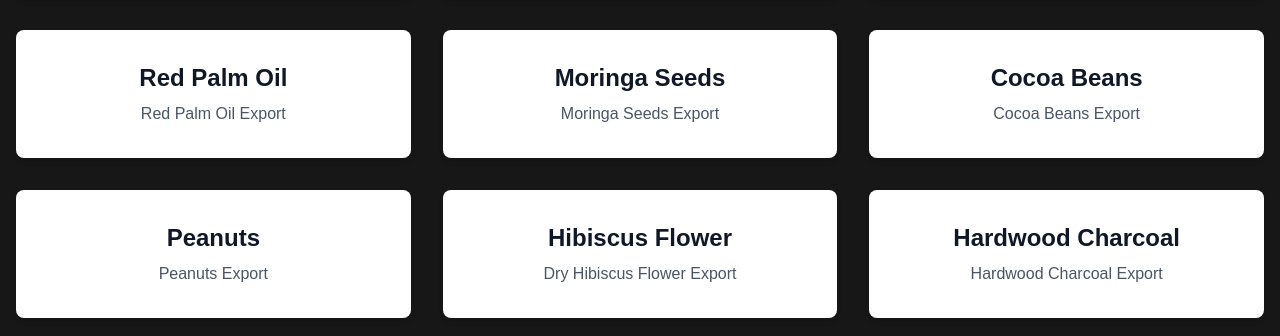
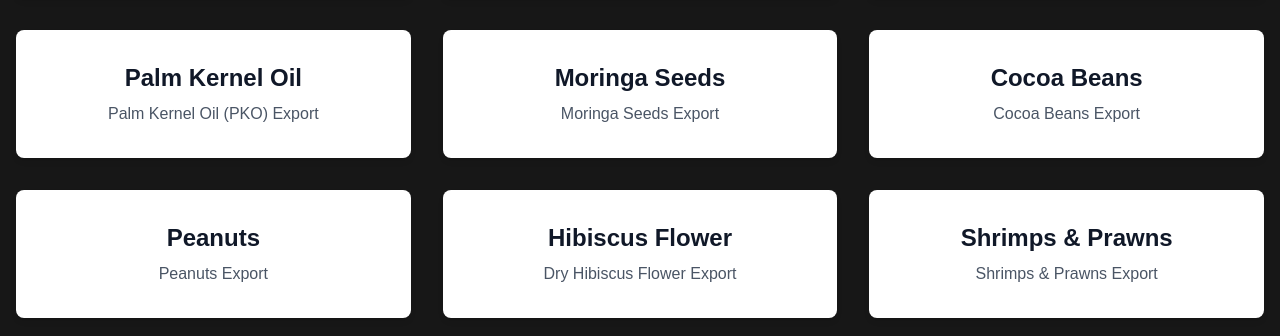
Before and after one commit to Maverickj8/Kadi-C, a Next.js app: page / in a window 1280 px wide. Shown: the part 2370-2706 px from the top of the page. Built offline with nearby package versions, Linux system fonts and the light colour scheme.

Commit message:
products

```diff
--- a/app/page.js
+++ b/app/page.js
@@ -19,7 +19,7 @@ export default function Home() {
   const handleProductClick = (product) => {
     // 3. Navigate to a dynamic route using the product ID
     // This assumes you have a folder structure like: app/product/[id]/page.js
-    router.push(`/product/[id]/page.jsx`);
+    router.push(`/products`);
   };
 
   return (
--- a/component/WhatWeDoSection.jsx
+++ b/component/WhatWeDoSection.jsx
@@ -4,171 +4,180 @@ import ProductsApp from "./ProductsApp";
 
 // Product data
 export const products = [
-
-     {
-    id: 'sesame-seeds',
-    title: 'Sesame Seeds',
-    subtitle: 'Sesame Seeds Export',
-    detailTitle: 'Hulled & Unhulled White & Black Sesame Seeds Supply & Export From Nigeria',
-    detailSubtitle: 'We are hulled and unhulled white & black sesame seeds exporters in Nigeria',
-    description: 'We are White & Black Sesame Seeds Exporters in Nigeria and can supply and export Sesame Seeds to Sesame Seeds buyers in Japan, China, India, Turkey, and much more places around the world.',
-    additionalInfo: 'Whether you want to purchase White and/or Black Sesame Seeds and have it shipped to any port around the world, our world-class team is built to help you close fast, safe, and profitable transactions on time, every time!',
-    exportInfo: 'We are Sesame Seeds exporters in Nigeria and can supply and export Sesame Seeds to Sesame Seeds buyers in many countries like Japan, India, China, Turkey, Vietnam and much more around the world.',
+  {
+    id: "sesame-seeds",
+    title: "Sesame Seeds",
+    subtitle: "Sesame Seeds Export",
+    detailTitle:
+      "Hulled & Unhulled White & Black Sesame Seeds Supply & Export From Nigeria",
+    detailSubtitle:
+      "We are hulled and unhulled white & black sesame seeds exporters in Nigeria",
+    description:
+      "We are White & Black Sesame Seeds Exporters in Nigeria and can supply and export Sesame Seeds to Sesame Seeds buyers in Japan, China, India, Turkey, and much more places around the world.",
+    additionalInfo:
+      "Whether you want to purchase White and/or Black Sesame Seeds and have it shipped to any port around the world, our world-class team is built to help you close fast, safe, and profitable transactions on time, every time!",
+    exportInfo:
+      "We are Sesame Seeds exporters in Nigeria and can supply and export Sesame Seeds to Sesame Seeds buyers in many countries like Japan, India, China, Turkey, Vietnam and much more around the world.",
     specifications: {
-      origin: 'Nigeria',
-      type: 'Unhulled Natural White and/or Black Sesame Seeds',
-      price: 'Negotiable per kg/Ton',
-      trialOrder: '19 Metric Tonnes (One 20 ft Container Load)',
-      tradeProcess: 'FOB/CFR',
-      paymentMethod: '100% irrevocable L/C at Sight',
+      origin: "Nigeria",
+      type: "Unhulled Natural White and/or Black Sesame Seeds",
+      price: "Negotiable per kg/Ton",
+      trialOrder: "19 Metric Tonnes (One 20 ft Container Load)",
+      tradeProcess: "FOB/CFR",
+      paymentMethod: "100% irrevocable L/C at Sight",
       packaging: '50 kg bags loaded in container 20" FCL',
-      shippingTime: '15 to 25 days after confirmation of L/C',
-      purity: 'Minimum of 98%'
-    }
+      shippingTime: "15 to 25 days after confirmation of L/C",
+      purity: "Minimum of 98%",
+    },
   },
   {
-    id: 'ginger',
-    title: 'Ginger',
-    subtitle: 'Ginger Export',
-    detailTitle: 'Fresh Ginger Supply & Export From Nigeria',
-    detailSubtitle: 'We are premium ginger exporters in Nigeria',
-    description: 'We supply high-quality fresh ginger to international markets. Ginger is a fragrant, spicy root (technically a rhizome) from the plant Zingiber officinale. It has been used for thousands of years across Asia, Africa, and the Middle East for cooking, healing, and wellness rituals. Its distinct warm, zesty aroma and sharp flavor make it a powerful ingredient in both food and natural medicine.',
+    id: "ginger",
+    title: "Ginger",
+    subtitle: "Ginger Export",
+    detailTitle: "Fresh Ginger Supply & Export From Nigeria",
+    detailSubtitle: "We are premium ginger exporters in Nigeria",
+    description:
+      "We supply high-quality fresh ginger to international markets.",
     specifications: {
-      origin: 'Nigeria',
-      type: 'Fresh Ginger Root',
-      price: 'Negotiable per kg/Ton'
-    }
+      origin: "Nigeria",
+      type: "Fresh Ginger Root",
+      price: "Negotiable per kg/Ton",
+    },
   },
   {
-    id: 'shea-butter',
-    title: 'Shea Butter & Oil',
-    subtitle: 'Shea Butter & Oil Export',
-    detailTitle: 'Premium Shea Butter & Oil Supply & Export From Nigeria',
-    detailSubtitle: 'We are quality shea butter and oil exporters in Nigeria',
-    description: 'We supply premium quality shea butter and oil to global markets. Shea butter is a rich, creamy natural fat extracted from the nuts of the shea tree (Vitellaria paradoxa), which grows mainly in West and Central Africa. It has been treasured for centuries as a skin-healing, moisturizing, and protective ingredient—often called “women’s gold” because many rural women rely on shea processing for their livelihood.',
+    id: "shea-butter",
+    title: "Shea Butter & Oil",
+    subtitle: "Shea Butter & Oil Export",
+    detailTitle: "Premium Shea Butter & Oil Supply & Export From Nigeria",
+    detailSubtitle: "We are quality shea butter and oil exporters in Nigeria",
+    description:
+      "We supply premium quality shea butter and oil to global markets.",
     specifications: {
-      origin: 'Nigeria',
-      type: 'Raw and Refined Shea Butter & Oil',
-      price: 'Negotiable per kg/Ton'
-    }
+      origin: "Nigeria",
+      type: "Raw and Refined Shea Butter & Oil",
+      price: "Negotiable per kg/Ton",
+    },
   },
   {
-    id: 'cashew-nuts',
-    title: 'Cashew Nuts',
-    subtitle: 'Cashew Nuts Export',
-    detailTitle: 'Premium Cashew Nuts Supply & Export From Nigeria',
-    detailSubtitle: 'We are quality cashew nuts exporters in Nigeria',
-    description: 'We supply premium cashew nuts to international buyers. Cashew nuts are creamy, kidney-shaped seeds that come from the cashew tree (Anacardium occidentale), a tropical evergreen native to Brazil but now widely grown in West Africa, India, and Southeast Asia. They are loved worldwide for their rich, buttery taste and their versatility in both snacks and cooking.',
+    id: "cashew-nuts",
+    title: "Cashew Nuts",
+    subtitle: "Cashew Nuts Export",
+    detailTitle: "Premium Cashew Nuts Supply & Export From Nigeria",
+    detailSubtitle: "We are quality cashew nuts exporters in Nigeria",
+    description: "We supply premium cashew nuts to international buyers.",
     specifications: {
-      origin: 'Nigeria',
-      type: 'Raw Cashew Nuts',
-      price: 'Negotiable per kg/Ton'
-    }
+      origin: "Nigeria",
+      type: "Raw Cashew Nuts",
+      price: "Negotiable per kg/Ton",
+    },
   },
   {
-    id: 'tiger-nuts',
-    title: 'Tiger Nuts',
-    subtitle: 'Tiger Nuts Export',
-    detailTitle: 'Tiger Nuts Supply & Export From Nigeria',
-    detailSubtitle: 'We are tiger nuts exporters in Nigeria',
-    description: 'We supply quality tiger nuts to global markets.',
+    id: "tiger-nuts",
+    title: "Tiger Nuts",
+    subtitle: "Tiger Nuts Export",
+    detailTitle: "Tiger Nuts Supply & Export From Nigeria",
+    detailSubtitle: "We are tiger nuts exporters in Nigeria",
+    description: "We supply quality tiger nuts to global markets.",
     specifications: {
-      origin: 'Nigeria',
-      type: 'Dried Tiger Nuts',
-      price: 'Negotiable per kg/Ton'
-    }
+      origin: "Nigeria",
+      type: "Dried Tiger Nuts",
+      price: "Negotiable per kg/Ton",
+    },
   },
   {
-    id: 'soybeans',
-    title: 'Soybeans',
-    subtitle: 'Soybeans Export',
-    detailTitle: 'Soybeans Supply & Export From Nigeria',
-    detailSubtitle: 'We are soybeans exporters in Nigeria',
-    description: 'We supply quality soybeans for various industrial uses.',
+    id: "soybeans",
+    title: "Soybeans",
+    subtitle: "Soybeans Export",
+    detailTitle: "Soybeans Supply & Export From Nigeria",
+    detailSubtitle: "We are soybeans exporters in Nigeria",
+    description: "We supply quality soybeans for various industrial uses.",
     specifications: {
-      origin: 'Nigeria',
-      type: 'Dried Soybeans',
-      price: 'Negotiable per kg/Ton'
-    }
+      origin: "Nigeria",
+      type: "Dried Soybeans",
+      price: "Negotiable per kg/Ton",
+    },
   },
   {
-    id: 'palm oil',
-    title: 'Red Palm Oil',
-    subtitle: 'Red Palm Oil Export',
-    detailTitle: 'Red Palm Oil Supply & Export From Nigeria',
-    detailSubtitle: 'We are Red Palm Oil exporters in Nigeria',
-    description: 'We supply premium Red Palm Oil to global markets.Palm oil is a rich, reddish-gold vegetable oil extracted from the fruit of the oil palm tree (Elaeis guineensis), a tropical species native to West Africa but now cultivated widely in Asia and parts of South America. It is one of the most widely used oils in the world, valued for its flavor, stability, and versatility.',
+    id: "palm-kernel-oil",
+    title: "Palm Kernel Oil",
+    subtitle: "Palm Kernel Oil (PKO) Export",
+    detailTitle: "Palm Kernel Oil Supply & Export From Nigeria",
+    detailSubtitle: "We are palm kernel oil exporters in Nigeria",
+    description: "We supply premium palm kernel oil to global markets.",
     specifications: {
-      origin: 'Nigeria',
-      type: 'Crude and Refined Red Palm Oil',
-      price: 'Negotiable per kg/Ton'
-    }
+      origin: "Nigeria",
+      type: "Crude and Refined Palm Kernel Oil",
+      price: "Negotiable per kg/Ton",
+    },
   },
   {
-    id: 'moringa-seeds',
-    title: 'Moringa Seeds',
-    subtitle: 'Moringa Seeds Export',
-    detailTitle: 'Moringa Seeds Supply & Export From Nigeria',
-    detailSubtitle: 'We are moringa seeds exporters in Nigeria',
-    description: 'We supply quality moringa seeds for various applications.',
+    id: "moringa-seeds",
+    title: "Moringa Seeds",
+    subtitle: "Moringa Seeds Export",
+    detailTitle: "Moringa Seeds Supply & Export From Nigeria",
+    detailSubtitle: "We are moringa seeds exporters in Nigeria",
+    description: "We supply quality moringa seeds for various applications.",
     specifications: {
-      origin: 'Nigeria',
-      type: 'Dried Moringa Seeds',
-      price: 'Negotiable per kg/Ton'
-    }
+      origin: "Nigeria",
+      type: "Dried Moringa Seeds",
+      price: "Negotiable per kg/Ton",
+    },
   },
   {
-    id: 'cocoa-beans',
-    title: 'Cocoa Beans',
-    subtitle: 'Cocoa Beans Export',
-    detailTitle: 'Premium Cocoa Beans Supply & Export From Nigeria',
-    detailSubtitle: 'We are quality cocoa beans exporters in Nigeria',
-    description: 'We supply premium cocoa beans to chocolate manufacturers worldwide. Cocoa beans are the dried, fermented seeds of the cacao tree (Theobroma cacao), the tropical plant that gives the world chocolate. They are one of the most valuable agricultural commodities globally and are grown mainly in West Africa, Latin America, and Southeast Asia.',
+    id: "cocoa-beans",
+    title: "Cocoa Beans",
+    subtitle: "Cocoa Beans Export",
+    detailTitle: "Premium Cocoa Beans Supply & Export From Nigeria",
+    detailSubtitle: "We are quality cocoa beans exporters in Nigeria",
+    description:
+      "We supply premium cocoa beans to chocolate manufacturers worldwide.",
     specifications: {
-      origin: 'Nigeria',
-      type: 'Fermented and Dried Cocoa Beans',
-      price: 'Negotiable per kg/Ton'
-    }
+      origin: "Nigeria",
+      type: "Fermented and Dried Cocoa Beans",
+      price: "Negotiable per kg/Ton",
+    },
   },
   {
-    id: 'peanuts',
-    title: 'Peanuts',
-    subtitle: 'Peanuts Export',
-    detailTitle: 'Peanuts Supply & Export From Nigeria',
-    detailSubtitle: 'We are peanuts exporters in Nigeria',
-    description: 'We supply quality peanuts to international markets.Peanuts—also known as groundnuts—are one of the world’s most popular and versatile legumes. They grow underground (unlike most nuts), yet they have the rich, creamy taste people associate with tree nuts. They’re loved as snacks, cooking ingredients, and a major source of plant-based protein across Africa and the world.',
+    id: "peanuts",
+    title: "Peanuts",
+    subtitle: "Peanuts Export",
+    detailTitle: "Peanuts Supply & Export From Nigeria",
+    detailSubtitle: "We are peanuts exporters in Nigeria",
+    description: "We supply quality peanuts to international markets.",
     specifications: {
-      origin: 'Nigeria',
-      type: 'Raw and Roasted Peanuts',
-      price: 'Negotiable per kg/Ton'
-    }
+      origin: "Nigeria",
+      type: "Raw and Roasted Peanuts",
+      price: "Negotiable per kg/Ton",
+    },
   },
   {
-    id: 'hibiscus-flower',
-    title: 'Hibiscus Flower',
-    subtitle: 'Dry Hibiscus Flower Export',
-    detailTitle: 'Hibiscus Flower Supply & Export From Nigeria',
-    detailSubtitle: 'We are dried hibiscus flower exporters in Nigeria',
-    description: 'We supply premium dried hibiscus flowers for tea and other uses.Hibiscus is a vibrant flowering plant treasured for its beauty, flavor, and powerful health benefits. In many parts of the world—including West Africa—it’s best known for its dried petals, which are used to make a refreshing, ruby-red drink commonly called zobo, bissap, or hibiscus tea.',
+    id: "hibiscus-flower",
+    title: "Hibiscus Flower",
+    subtitle: "Dry Hibiscus Flower Export",
+    detailTitle: "Hibiscus Flower Supply & Export From Nigeria",
+    detailSubtitle: "We are dried hibiscus flower exporters in Nigeria",
+    description:
+      "We supply premium dried hibiscus flowers for tea and other uses.",
     specifications: {
-      origin: 'Nigeria',
-      type: 'Dried Hibiscus Flowers',
-      price: 'Negotiable per kg/Ton'
-    }
+      origin: "Nigeria",
+      type: "Dried Hibiscus Flowers",
+      price: "Negotiable per kg/Ton",
+    },
   },
   {
-    id: 'Hardwood Charcoal',
-    title: 'Hardwood Charcoal',
-    subtitle: 'Hardwood Charcoal Export',
-    detailTitle: 'Hardwood Charcoal Supply & Export From Nigeria',
-    detailSubtitle: 'We are Hardwood Charcoal exporters in Nigeria',
-    description: 'We supply Hardwood Charcoal to global markets.',
+    id: "shrimps-prawns",
+    title: "Shrimps & Prawns",
+    subtitle: "Shrimps & Prawns Export",
+    detailTitle: "Shrimps & Prawns Supply & Export From Nigeria",
+    detailSubtitle: "We are shrimps and prawns exporters in Nigeria",
+    description:
+      "We supply fresh and frozen shrimps and prawns to global markets.",
     specifications: {
-      origin: 'Nigeria',
-      type: 'Hardwood Charcoal',
-      price: 'Negotiable per kg/Ton'
-    }
-  }
+      origin: "Nigeria",
+      type: "Fresh and Frozen Shrimps & Prawns",
+      price: "Negotiable per kg/Ton",
+    },
+  },
 ];
 
 function ProductCard({ product, onClick }) {
```
